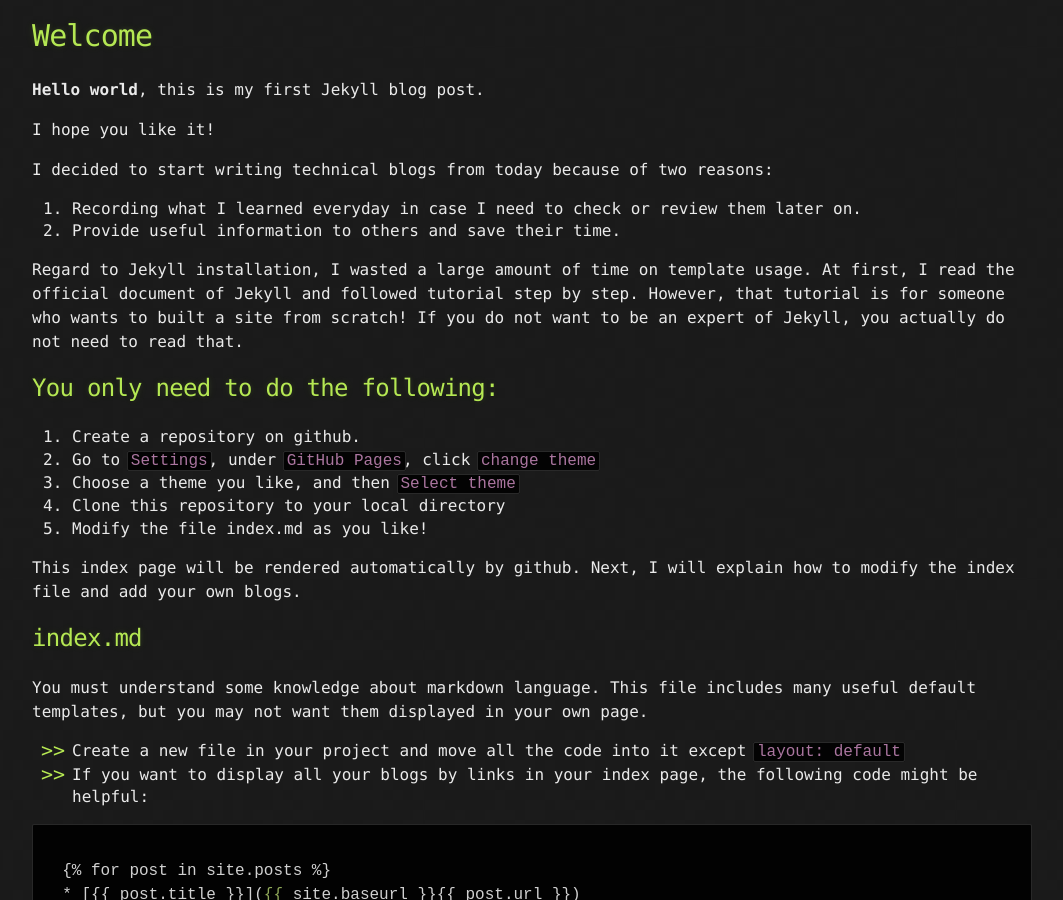
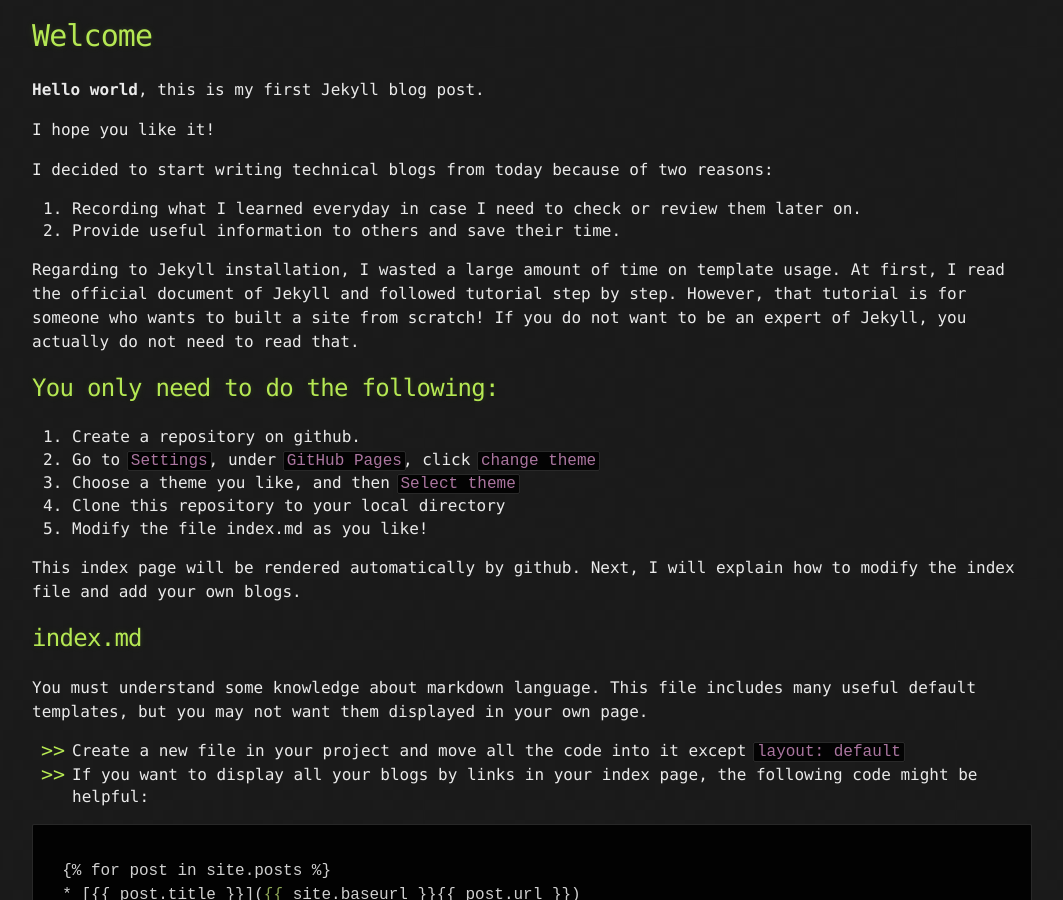
Before and after one commit to Jerry4013/Github-blog, a Jekyll site: the page built from _posts/2019-04-14-firstblog.md, in a window 1280 px wide and 900 px high, scrolled down 485 px. Shown: the whole window, without its empty margins (108-1171 px from the left). Built offline with Jekyll 4.4.1, drawn with Linux system fonts in a browser that asks for light colours; comment, search, counter and statistics services are not loaded.

```diff
--- a/_posts/2019-04-14-firstblog.md
+++ b/_posts/2019-04-14-firstblog.md
@@ -17,7 +17,7 @@ I decided to start writing technical blogs from today because of two reasons:
 1. Recording what I learned everyday in case I need to check or review them later on.
 2. Provide useful information to others and save their time.
 
-Regard to Jekyll installation, I wasted a large amount of time on template usage. At first, I read the official
+Regarding to Jekyll installation, I wasted a large amount of time on template usage. At first, I read the official
 document of Jekyll and followed tutorial step by step. However, that tutorial is for someone who wants to
 built a site from scratch! If you do not want to be an expert of Jekyll, you actually do not need to read that.
 
```
Also changed, not shown: index.md (+1 -1 lines), 2 other files.
